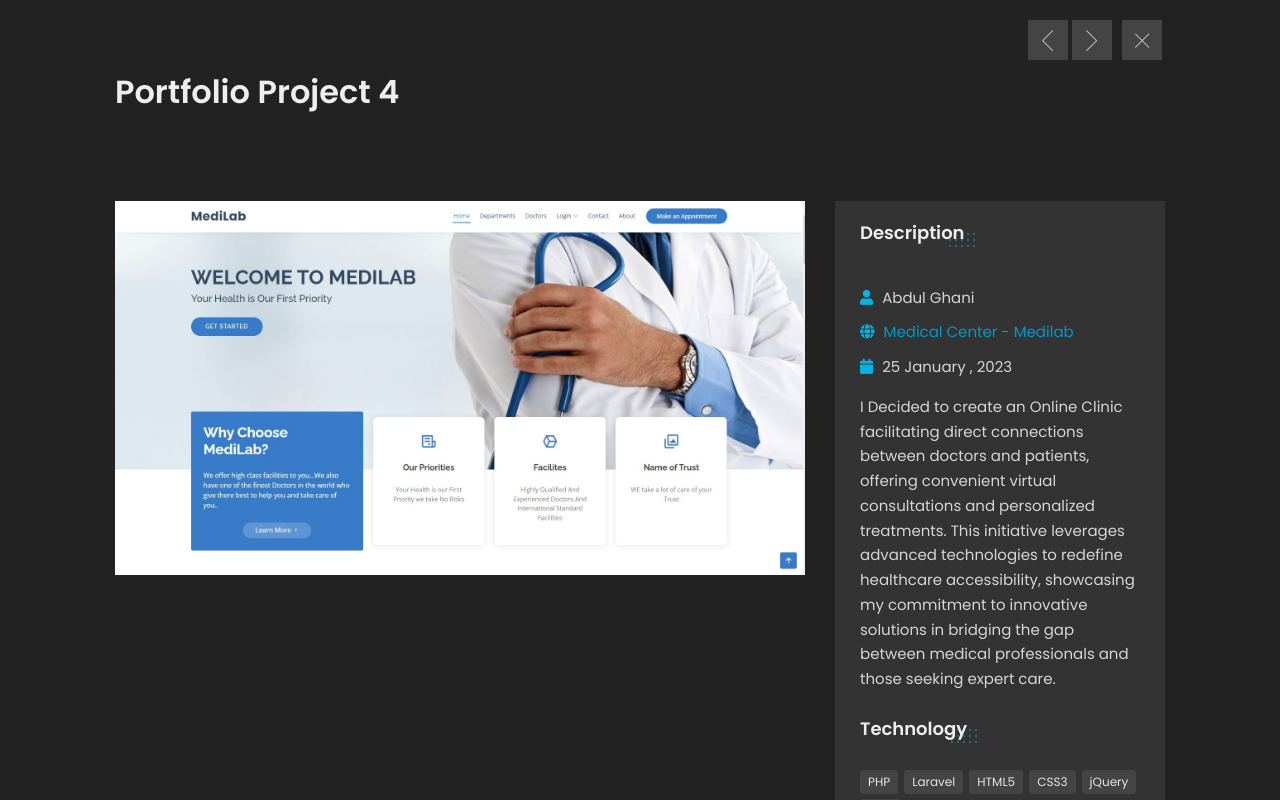
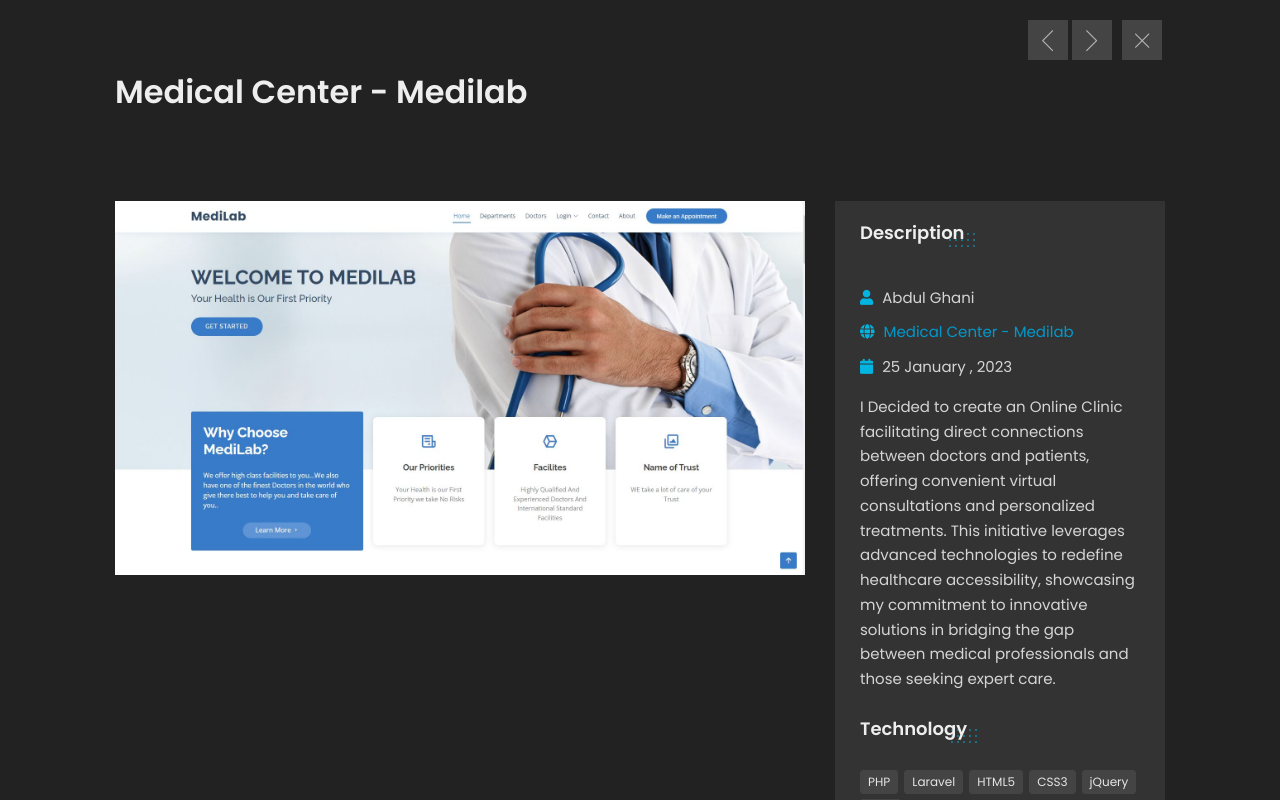
Before and after one commit to itsAbdulghani/Abdul-Ghani, a plain HTML site: page portfolio-4.html in a window 1280 px wide. Drawn offline with Linux system fonts and the light colour scheme.

Commit message:
Update portfolio-4.html

```diff
--- a/portfolio-4.html
+++ b/portfolio-4.html
@@ -35,7 +35,7 @@
             </div>
 
             <div class="ajax-page-title">
-                <h1>Portfolio Project 4</h1>
+                <h1>Medical Center - Medilab</h1>
             </div>
 
             <div class="row">
```
